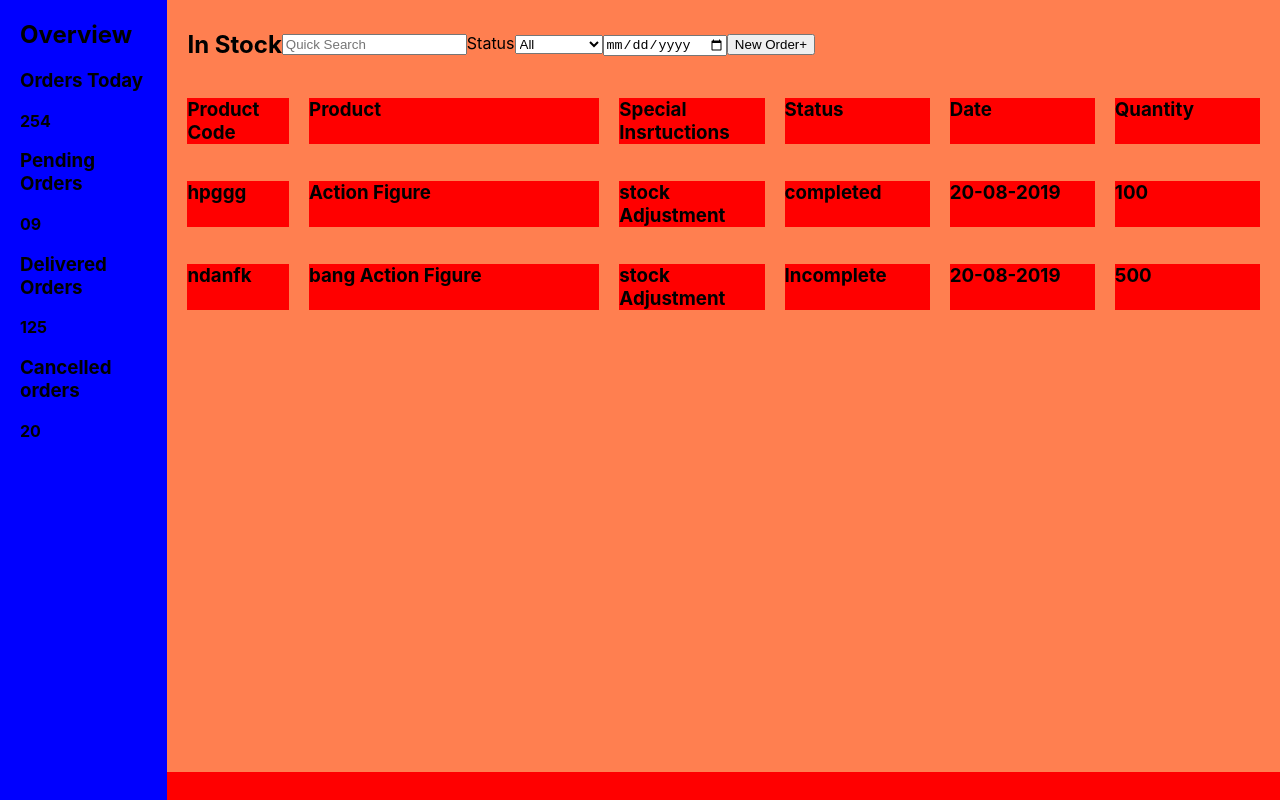
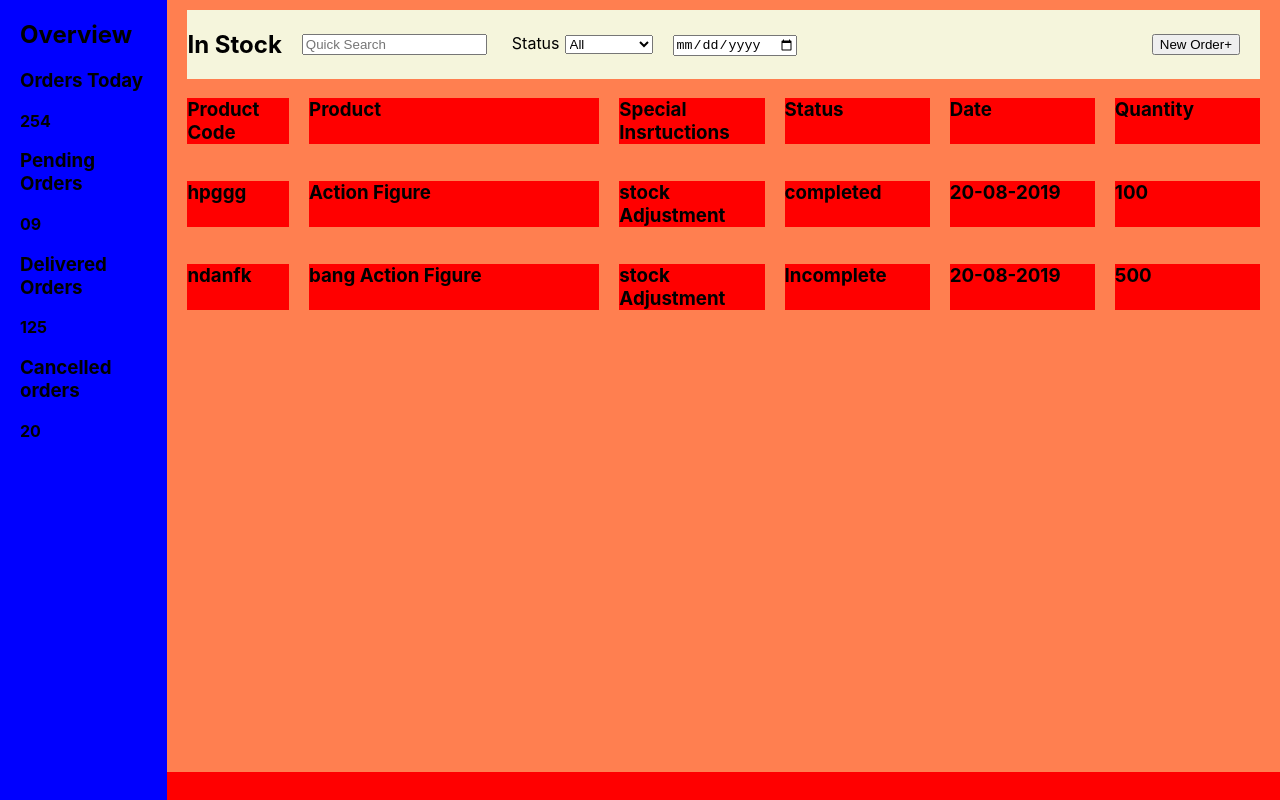
Before and after one commit to Vaynelucis/E-dashboard, a React (Create React App) app: page /dashboard in a window 1280 px wide. Built offline with nearby package versions, Linux system fonts and the light colour scheme.

Commit message:
added subnav

```diff
--- a/src/App.css
+++ b/src/App.css
@@ -74,11 +74,24 @@ body {
 .subNav {
   display: flex;
   align-items: center;
+  background-color: beige;
+}
+
+.subNav form input {
+  /* display: flex; */
+  margin: 0 20px;
+}
+
+.subNav form label {
+  margin: 0 5px;
 }
 
 .addOrder {
-  flex-basis: 500px;
+  display: flex;
+  /* flex-basis: 500px; */
+  justify-content: flex-end;
   flex-grow: 8;
+  margin: 0 20px;
 }
 
 /* .subNav form  {
@@ -104,7 +117,8 @@ body {
   /* margin: 20px; */
 }
 
-.grid-item {}
+.grid-item {
+}
 
 .menu {
   background-color: blue;
```
